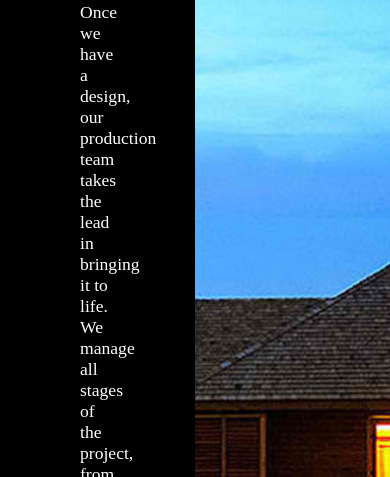
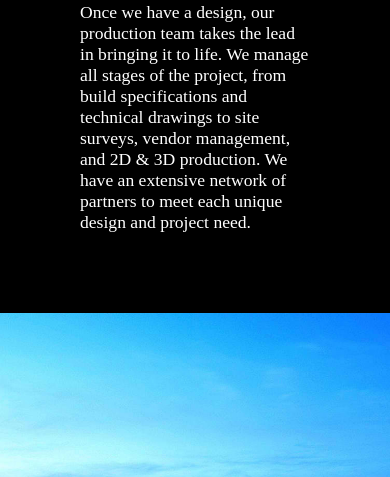
Before and after one commit to Laibafiaz663/data-image, a plain HTML site: page index.html in a window 390 px wide. Shown: the part 367-844 px from the top of the page. Drawn offline with Linux system fonts and the light colour scheme.

Commit message:
responsive

```diff
--- a/theme.css
+++ b/theme.css
@@ -12,11 +12,9 @@ body {
     overflow: hidden;
     overflow-y: auto;
 }
-.tab-wrapper{
-
-}
 .tab-wrapper .tab-inner{
     display: flex;
+    flex-wrap: wrap;
 
 }
 .tab-wrapper .tab-col{
@@ -79,3 +77,16 @@ body {
     transition: 0.5s linear all;
 
 }
+
+
+@media (max-width: 992px) {
+    .tab-wrapper .left-col{
+        width: 100%;
+
+
+    }
+    .tab-wrapper .right-col{
+        width:100%;
+    }
+
+}
```
